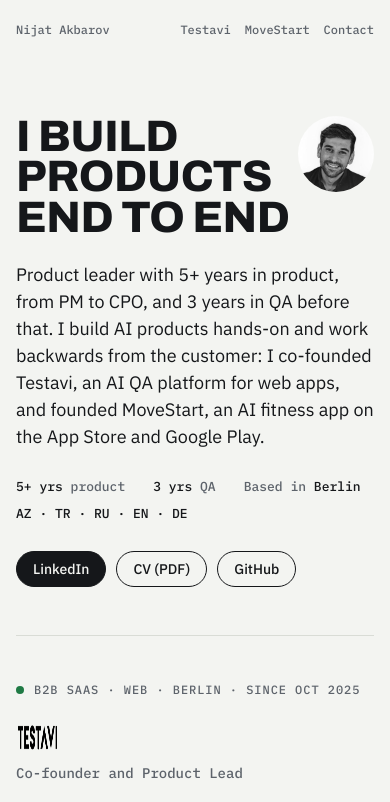
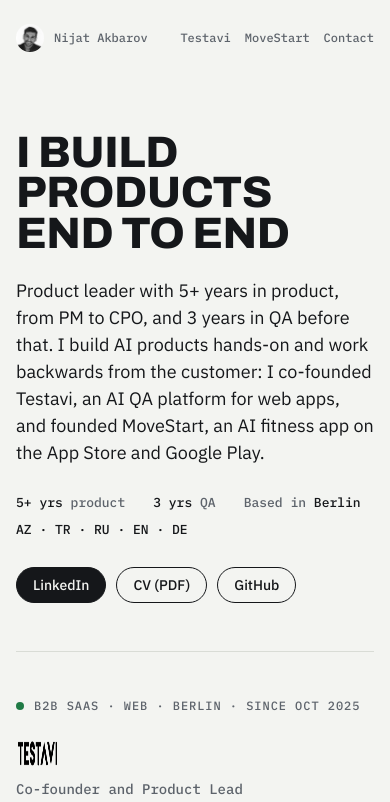
Before and after one commit to nicatakbarov/portfolio, a plain HTML site: page index.html in a window 390 px wide. Shown: the top 802 px of the page. Drawn offline with Linux system fonts and the light colour scheme.

Commit message:
Preview: mobile avatar in the top bar next to the name
Co-Authored-By: Claude Opus 5.5 <noreply@anthropic.com>

```diff
--- a/index.html
+++ b/index.html
@@ -76,6 +76,7 @@ a:focus-visible, button:focus-visible { outline: 2px solid var(--ink); outline-o
   letter-spacing: -.01em; text-transform: uppercase; margin: 0 0 24px; text-wrap: balance;
 }
 .intro p.lede { font-size: clamp(18px, 2.2vw, 21px); line-height: 1.5; max-width: 34em; margin: 0; }
+.bar .who img { display: none; width: 28px; height: 28px; border-radius: 50%; object-fit: cover; filter: grayscale(1); }
 .intro img.me { width: 120px; height: 120px; border-radius: 50%; object-fit: cover; filter: grayscale(1); }
 .facts { display: flex; flex-wrap: wrap; gap: 8px 28px; margin: 28px 0 0; padding: 0; list-style: none; font: 500 13px/1.4 var(--mono); color: var(--muted); }
 .facts b { color: var(--ink); font-weight: 500; }
@@ -143,8 +144,9 @@ footer { font: 400 12px/1 var(--mono); color: var(--muted); padding-block: 0 32p
   .case { grid-template-columns: minmax(0, 1fr); gap: 36px; padding-block: 48px; }
   .tv .browser { order: 2; }
   .intro { grid-template-columns: minmax(0, 1fr); position: relative; }
-  .intro img.me { position: absolute; top: 56px; right: 0; width: 76px; height: 76px; }
-  .intro h1 { padding-right: 92px; }
+  .intro img.me { display: none; }
+  .bar .who { display: flex; align-items: center; gap: 10px; }
+  .bar .who img { display: block; }
   .contact { grid-template-columns: minmax(0, 1fr); }
 }
 @media (max-width: 480px) {
@@ -158,8 +160,7 @@ footer { font: 400 12px/1 var(--mono); color: var(--muted); padding-block: 0 32p
 @media (max-width: 360px) {
   .bar { font-size: 11px; gap: 10px; }
   .bar nav { gap: 10px; }
-  .intro h1 { font-size: 38px; padding-right: 72px; }
-  .intro img.me { width: 60px; height: 60px; }
+  .intro h1 { font-size: 38px; }
 }
 @media (prefers-reduced-motion: reduce) { .btn:hover { transform: none; } }
 </style>
@@ -168,7 +169,7 @@ footer { font: 400 12px/1 var(--mono); color: var(--muted); padding-block: 0 32p
 <body>
 <div class="wrap">
   <header class="bar">
-    <span>Nijat Akbarov</span>
+    <span class="who"><img src="assets/nijat.jpg" alt="" width="28" height="28">Nijat Akbarov</span>
     <nav aria-label="Sections">
       <a href="#testavi">Testavi</a>
       <a href="#movestart">MoveStart</a>
```
